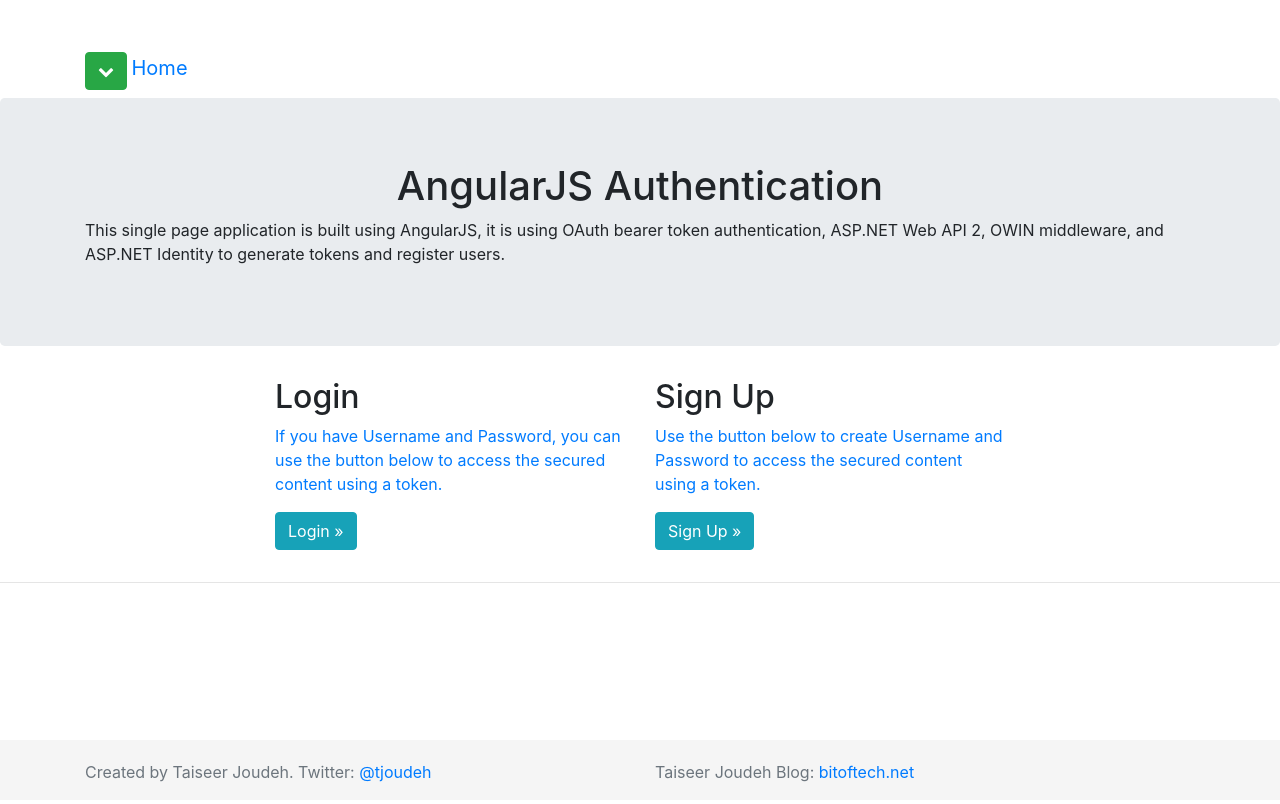
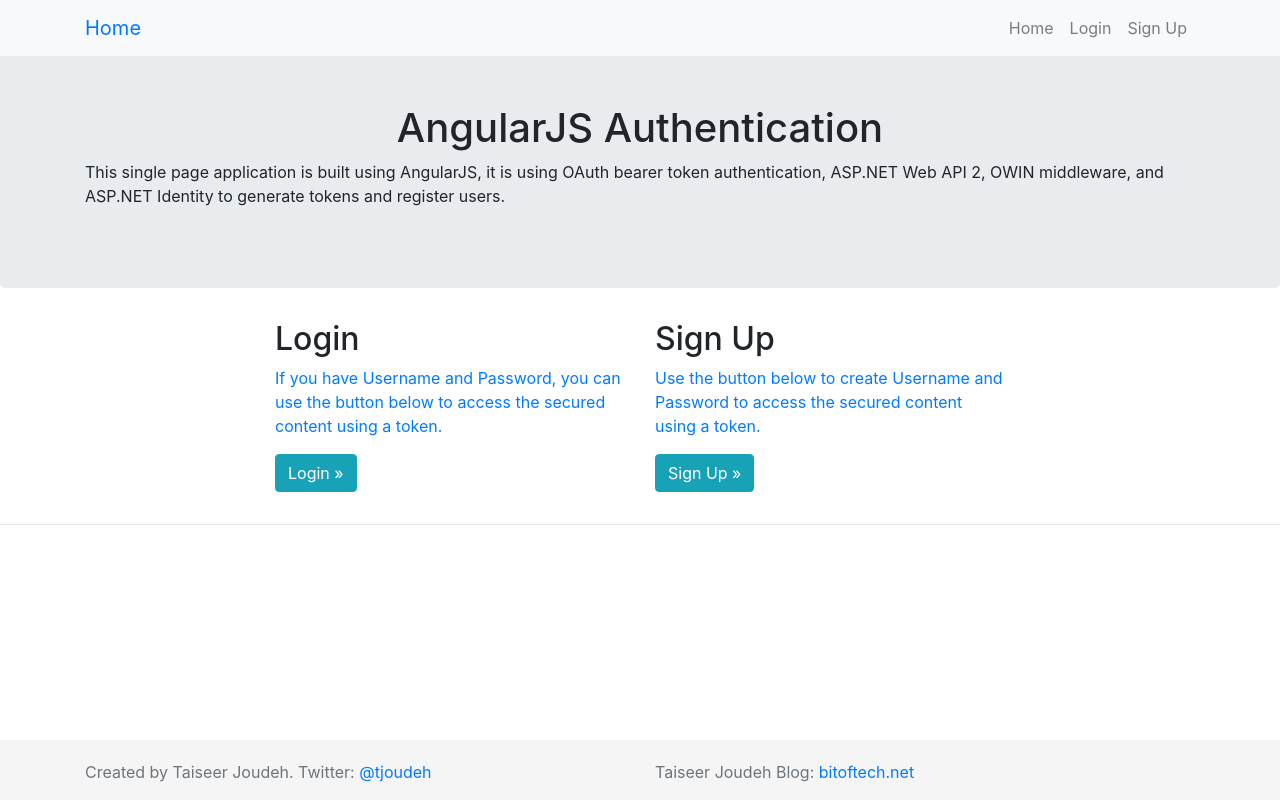
Before and after one commit to lscorcia/AngularJsWebApp, a plain HTML site: page AngularJsWebApp.Web/index.html in a window 1280 px wide. Drawn offline with Linux system fonts and the light colour scheme.

Commit message:
Rendi funzionante la navbar

```diff
--- a/AngularJsWebApp.Web/Content/site.css
+++ b/AngularJsWebApp.Web/Content/site.css
@@ -57,3 +57,7 @@ body {
     border-top-left-radius: 0;
     border-top-right-radius: 0;
 }
+
+.nav-item:hover {
+    background-color: #ccc !important;
+}
--- a/AngularJsWebApp.Web/index.html
+++ b/AngularJsWebApp.Web/index.html
@@ -10,21 +10,20 @@
     <meta name="viewport" content="width=device-width, initial-scale=1, maximum-scale=1" />
 </head>
 <body>
-    <div class="navbar navbar-inverse navbar-fixed-top" role="navigation" data-ng-controller="indexController">
+    <div class="navbar navbar-expand-lg navbar-light bg-light fixed-top" role="navigation" data-ng-controller="indexController">
         <div class="container">
-            <div class="navbar-header">
-                <button class="btn btn-success navbar-toggle" data-ng-click="navbarExpanded = !navbarExpanded">
-                    <span class="fa fa-chevron-down"></span>
-                </button>
-                <a class="navbar-brand" href="#!/">Home</a>
-            </div>
-            <div class="collapse navbar-collapse" data-collapse="!navbarExpanded">
-                <ul class="nav navbar-nav navbar-right">
-                    <li data-ng-hide="!authentication.isAuth"><a href="#">Welcome {{authentication.userName}}</a></li>
-                    <li data-ng-hide="!authentication.isAuth"><a href="#!/orders">My Orders</a></li>
-                    <li data-ng-hide="!authentication.isAuth"><a href="" data-ng-click="logOut()">Logout</a></li>
-                    <li data-ng-hide="authentication.isAuth"> <a href="#!/login">Login</a></li>
-                    <li data-ng-hide="authentication.isAuth"> <a href="#!/signup">Sign Up</a></li>
+            <button class="navbar-toggler" type="button" data-toggle="collapse" data-target="#navbarTogglerDemo01" aria-controls="navbarTogglerDemo01" aria-expanded="false" aria-label="Toggle navigation">
+                <span class="fa fa-chevron-down"></span>
+            </button>
+            <li class="navbar-brand"><a href="#!/">Home</a></li>
+            <div class="collapse navbar-collapse" id="navbarTogglerDemo01">
+                <ul class="navbar-nav ml-auto mt-2 mt-lg-0">
+                    <li class="nav-item" data-ng-hide="!authentication.isAuth"><a class="nav-link" href="#">Welcome {{authentication.userName}}</a></li>
+                    <li class="nav-item"><a class="nav-link" href="#!/">Home</a></li>
+                    <li class="nav-item" data-ng-hide="!authentication.isAuth"><a class="nav-link" href="#!/orders">My Orders</a></li>
+                    <li class="nav-item" data-ng-hide="!authentication.isAuth"><a class="nav-link" href="" data-ng-click="logOut()">Logout</a></li>
+                    <li class="nav-item" data-ng-hide="authentication.isAuth"> <a class="nav-link" href="#!/login">Login</a></li>
+                    <li class="nav-item" data-ng-hide="authentication.isAuth"> <a class="nav-link" href="#!/signup">Sign Up</a></li>
                 </ul>
             </div>
         </div>
@@ -55,9 +54,11 @@
         </div>
     </div>
     <!-- 3rd party libraries -->
+    <script src="lib/jquery/jquery.min.js"></script>
     <script src="lib/angular/angular.min.js"></script>
     <script src="lib/angular/angular-route.min.js"></script>
     <script src="lib/angular/angular-local-storage.min.js"></script>
+    <script src="lib/bootstrap/js/bootstrap.bundle.min.js"></script>
     <script src="lib/loading-bar/loading-bar.min.js"></script>
     <!-- Load app main script -->
     <script src="app/app.js"></script>
```
Also changed, not shown: 2 other files.
